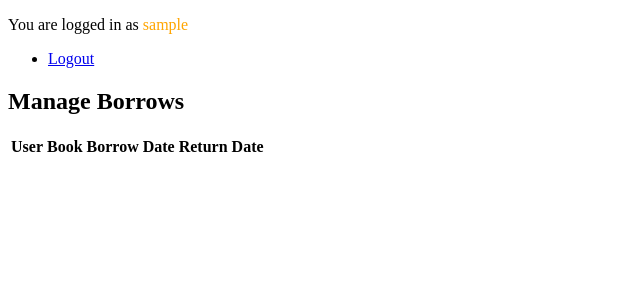
After one commit to jurakhon/online_library_with_django, a Django app: page /manage_borrows/ in a window 1280 px wide. The commit adds this page. Shown: the top 300 px of the page, without its empty margins (0-640 px from the left). Run offline with Django 5.2, Linux system fonts and the light colour scheme; the visitor is signed in with stand-in values (Sample User, id 1); data that the repository does not hold is empty; parts of the project's set-up code (start-up, migrations or seed data) failed here and were passed over.

Commit message:
changes.

```diff
--- /dev/null
+++ b/apis/urls.py
@@ -0,0 +1,13 @@
+from rest_framework.routers import DefaultRouter
+from .views import AuthorViewSet, PublisherViewSet, GenreViewSet, BookViewSet, BorrowViewSet
+
+router = DefaultRouter()
+router.register(r'author', AuthorViewSet)
+router.register(r'publisher', PublisherViewSet)
+router.register(r'genre', GenreViewSet)
+router.register(r'book', BookViewSet)
+router.register(r'borrow', BorrowViewSet)
+
+
+
+urlpatterns = router.urls
--- a/library/urls.py
+++ b/library/urls.py
@@ -30,6 +30,8 @@ urlpatterns = [
     path('borrowdetail/<int:pk>/', BorrowDetailView.as_view(), name='borrow_detail'),
     path('borrowupdate/<int:pk>/', BorrowUpdateView.as_view(), name='borrow_update'),
     path('borrowdelete/<int:pk>/', BorrowDeleteView.as_view(), name='borrow_delete'),
+    path('manage_borrows/', manage_borrows, name='manage_borrows'),
+
 
 
 
--- a/library/views.py
+++ b/library/views.py
@@ -1,4 +1,7 @@
+from datetime import date
+
 from django.contrib.auth.mixins import LoginRequiredMixin
+from django.http import HttpResponseRedirect
 from django.shortcuts import render, get_object_or_404
 from django.urls import reverse_lazy
 from django.views.generic import ListView, DetailView, UpdateView, CreateView, DeleteView, View
@@ -199,3 +202,19 @@ class BorrowDeleteView(LoginRequiredMixin, DeleteView):
     context_object_name = 'borrow_delete'
     template_name = 'confirm_borrow_delete.html'
     success_url = reverse_lazy('borrow_list')
+
+
+
+def manage_borrows(request):
+    if not request.user.is_superuser or not request.user.is_staff:
+        return HttpResponseRedirect('/login')
+
+    borrows = Borrow.objects.all()
+    if 'end' in request.POST:
+        borrow = get_object_or_404(Borrow, id=request.POST['end'])
+        borrow.book.quantity += 1
+        borrow.book.save()
+        borrow.delete()
+
+    context = {'borrows': borrows}
+    return render(request, 'manage_borrows.html', context)
--- a/online_library_with_django/settings.py
+++ b/online_library_with_django/settings.py
@@ -39,7 +39,9 @@ INSTALLED_APPS = [
     'django.contrib.messages',
     'django.contrib.staticfiles',
     'library.apps.LibraryConfig',
-    'accounts.apps.AccountsConfig'
+    'accounts.apps.AccountsConfig',
+    'rest_framework',
+
 ]
 
 MIDDLEWARE = [
--- a/online_library_with_django/urls.py
+++ b/online_library_with_django/urls.py
@@ -22,4 +22,6 @@ urlpatterns = [
     path('', include('library.urls')),
     path('accounts/', include('django.contrib.auth.urls')),
     path('accounts/', include('accounts.urls')),
+    path('api/', include('apis.urls')),
+
 ]
--- a/templates/index.html
+++ b/templates/index.html
@@ -4,6 +4,7 @@
 
 {% block content %}
 <h1>Welcome to My Online Library!</h1>
+    <a href="{% url 'manage_borrows' %}">Manage Borrows</a> |
 
     <a href="{% url 'author_create' %}">Author Create</a> |
     <a href="{% url 'author_list' %}">Author List</a> |
--- /dev/null
+++ b/templates/manage_borrows.html
@@ -0,0 +1,24 @@
+{% extends 'base.html' %}
+
+{% block content %}
+<h2>Manage Borrows</h2>
+<form method="post">
+    {% csrf_token %}
+    <table>
+        <tr>
+            <th>User</th><th>Book</th><th>Borrow Date</th><th>Return Date</th>
+        </tr>
+        {% for borrow in borrows %}
+        <tr>
+            <td>{{ borrow.user.username }}</td>
+            <td>{{ borrow.book.title }}</td>
+            <td>{{ borrow.borrowed_date }}</td>
+            <td>{{ borrow.return_date }}</td>
+            <td>
+                <button type="submit" name="end" value="{{ borrow.id }}">End Borrow</button>
+            </td>
+        </tr>
+        {% endfor %}
+    </table>
+</form>
+{% endblock %}
```
Also changed, not shown: apis/serializers.py (added, +42 -0 lines).
